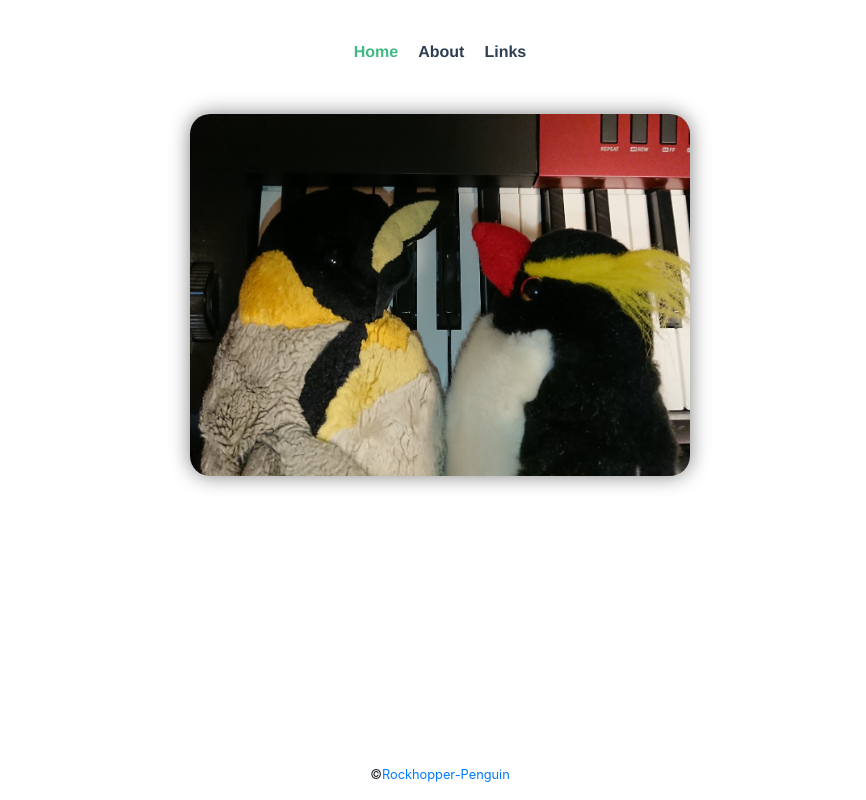
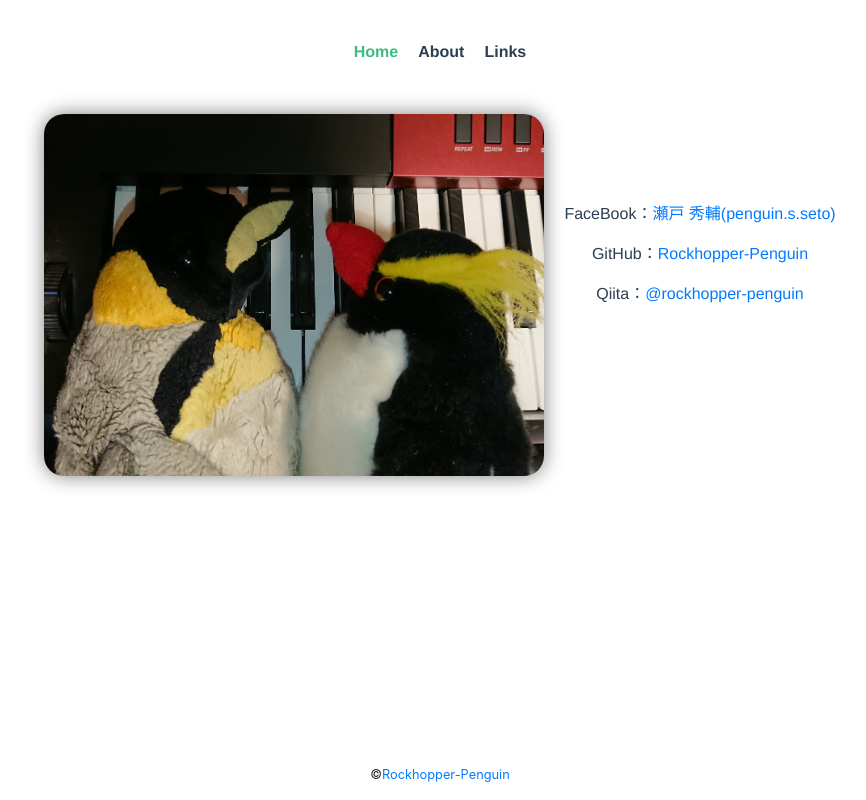
Before and after one commit to rockhopper-penguin/syusuke-s, a Vue app: page / in a window 1280 px wide. Shown: the whole page, without its empty margins (200-1066 px from the left). Built offline with nearby package versions, Linux system fonts and the light colour scheme.

Commit message:
リンクとスタイルの追加

```diff
--- a/src/views/Home.vue
+++ b/src/views/Home.vue
@@ -7,6 +7,25 @@
         v-on:mouseleave="homePenguinImageRemove"
         alt="ペンギン"
       />
+    </div>
+    <div>
+      <p>
+        FaceBook：<a
+          href="https://www.facebook.com/penguin.s.seto"
+          target="_blank"
+          >瀬戸 秀輔(penguin.s.seto)</a
+        >
+      </p>
+      <p>
+        GitHub：<a href="https://github.com/rockhopper-penguin" target="_blank"
+          >Rockhopper-Penguin</a
+        >
+      </p>
+      <p>
+        Qiita：<a href="https://qiita.com/rockhopper-penguin" target="_blank"
+          >@rockhopper-penguin
+        </a>
+      </p>
     </div>
   </div>
 </template>
@@ -32,6 +51,14 @@ export default class Home extends Vue {
   width: 100%;
 }
 
+.home div {
+  display: inline-block;
+}
+
+.home div:nth-of-type(2) {
+  margin: 10px;
+}
+
 .penguin_icon_images {
   margin: 10px;
 }
```
